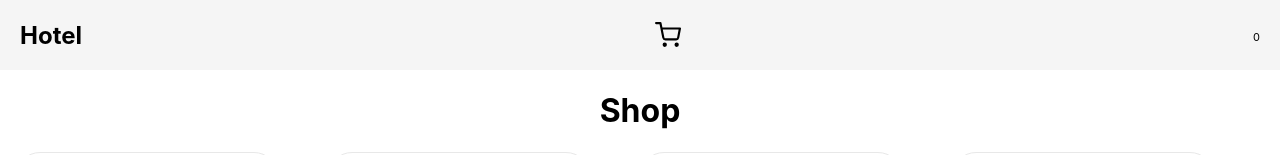
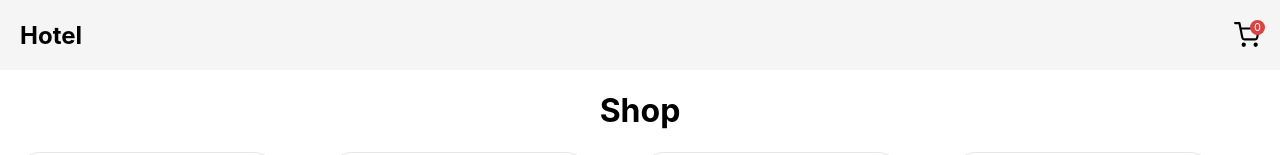
Before and after one commit to mitej23/Delivery-Management_App, a React (Create React App) app in the folder users/: page / in a window 1280 px wide. Shown: the top 155 px of the page. Built offline with nearby package versions, Linux system fonts and the light colour scheme.

Commit message:
added design

```diff
--- a/users/src/components/Header/header.styles.css
+++ b/users/src/components/Header/header.styles.css
@@ -99,3 +99,47 @@
   border-radius: 10px;
   cursor: pointer;
 }
+
+.empty {
+  height: 80%;
+  width: 100%;
+  display: flex;
+  margin-top: 10px;
+  align-items: center;
+  justify-content: center;
+  color: gray;
+}
+
+.change {
+  display: flex;
+  flex-direction: row;
+  align-items: center;
+}
+
+.btn {
+  height: 18px;
+  width: 18px;
+  border-radius: 10px;
+  display: flex;
+  align-items: center;
+  justify-content: center;
+  padding: auto;
+  margin-right: 4px;
+  background-color: #db4242;
+  padding-bottom: 2px;
+  box-sizing: border-box;
+  color: #fff;
+}
+
+.cart-total-items {
+  height: 15px;
+  width: 15px;
+  position: absolute;
+  background-color: #db4242;
+  top: 20px;
+  right: 15px;
+  border-radius: 10px;
+  display: flex;
+  justify-content: center;
+  color: #fff;
+}
```
